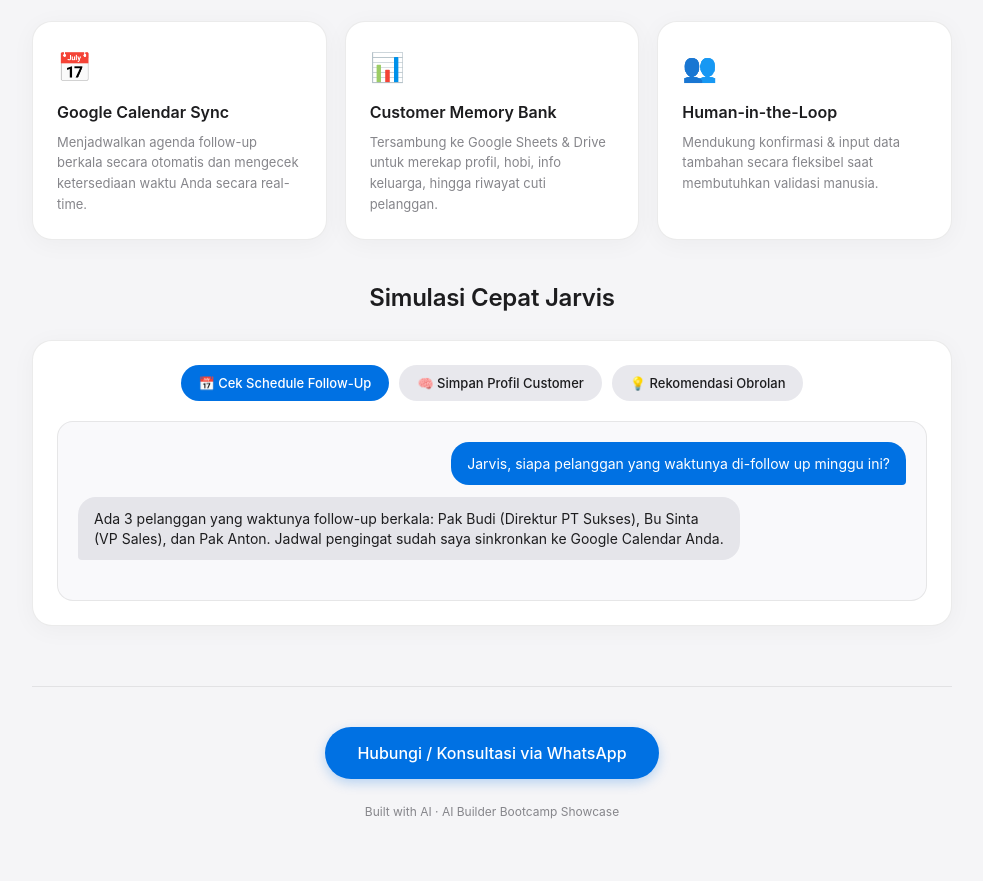
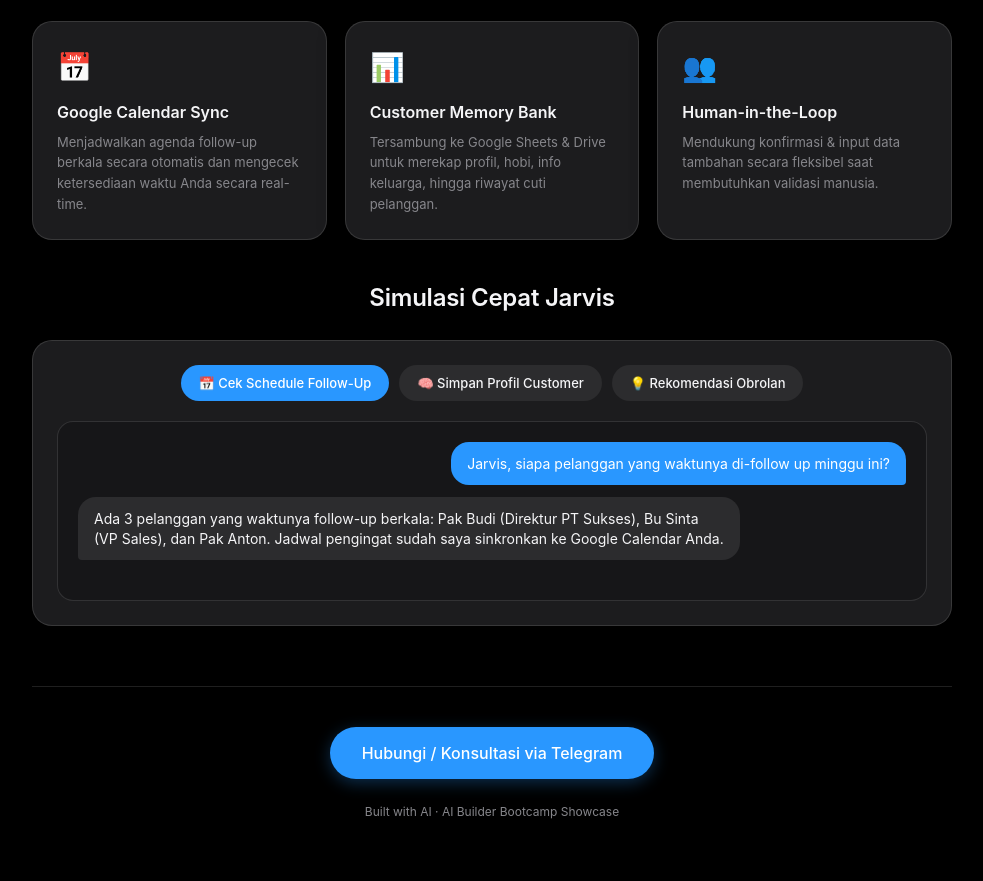
Before and after one commit to myinevitablereality-lab/jarvis-demo, a plain HTML site: page index.html in a window 1280 px wide. Shown: the part 902-1783 px from the top of the page, without its empty margins (148-1131 px from the left). Drawn offline with Linux system fonts and the light colour scheme.

Commit message:
Revise color scheme and update footer contact link
Updated color scheme and button styles for better contrast and visibility. Changed footer contact link from WhatsApp to Telegram.

```diff
--- a/index.html
+++ b/index.html
@@ -6,14 +6,14 @@
   <title>Jarvis — AI Customer Relationship Assistant</title>
   <style>
     :root {
-      --bg: #f5f5f7;
-      --card-bg: #ffffff;
-      --text-main: #1d1d1f;
+      --bg: #000000;
+      --card-bg: #1c1c1e;
+      --text-main: #f5f5f7;
       --text-sub: #86868b;
-      --accent: #0071e3;
-      --accent-hover: #0077ed;
-      --border: rgba(0, 0, 0, 0.08);
-      --shadow: 0 4px 24px rgba(0, 0, 0, 0.04);
+      --accent: #2997ff;
+      --accent-hover: #47a3ff;
+      --border: rgba(255, 255, 255, 0.12);
+      --shadow: 0 4px 24px rgba(0, 0, 0, 0.5);
       --radius: 20px;
     }
 
@@ -23,11 +23,11 @@
 
     /* Header & Hero */
     header { text-align: center; padding: 60px 20px 40px; }
-    .avatar-wrapper { display: inline-flex; align-items: center; justify-content: center; width: 80px; height: 80px; background: #ffffff; border-radius: 50%; box-shadow: var(--shadow); margin-bottom: 20px; font-size: 36px; border: 1px solid var(--border); }
-    .status-badge { display: inline-flex; align-items: center; gap: 8px; background: rgba(52, 199, 89, 0.1); color: #248a3d; padding: 6px 16px; border-radius: 30px; font-size: 13px; font-weight: 600; margin-bottom: 16px; }
-    .pulse-dot { width: 8px; height: 8px; background-color: #34c759; border-radius: 50%; animation: pulse 2s infinite; }
+    .avatar-wrapper { display: inline-flex; align-items: center; justify-content: center; width: 80px; height: 80px; background: #1c1c1e; border-radius: 50%; box-shadow: var(--shadow); margin-bottom: 20px; font-size: 36px; border: 1px solid var(--border); }
+    .status-badge { display: inline-flex; align-items: center; gap: 8px; background: rgba(48, 209, 88, 0.15); color: #30d158; padding: 6px 16px; border-radius: 30px; font-size: 13px; font-weight: 600; margin-bottom: 16px; }
+    .pulse-dot { width: 8px; height: 8px; background-color: #30d158; border-radius: 50%; animation: pulse 2s infinite; }
     @keyframes pulse { 0% { opacity: 1; transform: scale(1); } 50% { opacity: 0.4; transform: scale(1.2); } 100% { opacity: 1; transform: scale(1); } }
-    h1 { font-size: 44px; font-weight: 700; tracking: -0.015em; margin-bottom: 12px; color: var(--text-main); }
+    h1 { font-size: 44px; font-weight: 700; letter-spacing: -0.015em; margin-bottom: 12px; color: var(--text-main); }
     .tagline { font-size: 19px; color: var(--text-sub); max-width: 680px; margin: 0 auto; font-weight: 400; }
 
     /* Section Global */
@@ -38,13 +38,13 @@
     .comp-grid { display: grid; grid-template-columns: repeat(auto-fit, minmax(300px, 1fr)); gap: 20px; }
     .card { background: var(--card-bg); border-radius: var(--radius); padding: 28px; box-shadow: var(--shadow); border: 1px solid var(--border); }
     .card-title { font-size: 18px; font-weight: 600; margin-bottom: 16px; display: flex; align-items: center; gap: 8px; }
-    .chaos-card { border-top: 4px solid #ff3b30; }
-    .solution-card { border-top: 4px solid #34c759; }
+    .chaos-card { border-top: 4px solid #ff453a; }
+    .solution-card { border-top: 4px solid #30d158; }
     .card-list { list-style: none; }
     .card-list li { font-size: 14px; color: var(--text-sub); margin-bottom: 12px; display: flex; align-items: flex-start; gap: 10px; }
     .card-list li::before { content: "•"; font-weight: bold; font-size: 16px; }
-    .chaos-card li::before { color: #ff3b30; }
-    .solution-card li::before { color: #34c759; }
+    .chaos-card li::before { color: #ff453a; }
+    .solution-card li::before { color: #30d158; }
 
     /* Capabilities */
     .caps-grid { display: grid; grid-template-columns: repeat(auto-fit, minmax(260px, 1fr)); gap: 18px; }
@@ -56,18 +56,18 @@
     /* Interactive Simulation */
     .sim-container { background: var(--card-bg); border-radius: var(--radius); padding: 24px; border: 1px solid var(--border); box-shadow: var(--shadow); }
     .sim-buttons { display: flex; flex-wrap: wrap; gap: 10px; justify-content: center; margin-bottom: 20px; }
-    .sim-btn { background: #e8e8ed; border: none; padding: 10px 18px; border-radius: 30px; font-size: 13px; font-weight: 500; color: var(--text-main); cursor: pointer; transition: all 0.2s ease; }
+    .sim-btn { background: #2c2c2e; border: none; padding: 10px 18px; border-radius: 30px; font-size: 13px; font-weight: 500; color: var(--text-main); cursor: pointer; transition: all 0.2s ease; }
     .sim-btn:hover, .sim-btn.active { background: var(--accent); color: #ffffff; }
-    .chat-box { background: #f9f9fb; border-radius: 16px; padding: 20px; min-height: 180px; display: flex; flex-direction: column; gap: 12px; border: 1px solid var(--border); }
+    .chat-box { background: #161618; border-radius: 16px; padding: 20px; min-height: 180px; display: flex; flex-direction: column; gap: 12px; border: 1px solid var(--border); }
     .msg { max-width: 80%; padding: 12px 16px; border-radius: 18px; font-size: 14px; line-height: 1.4; animation: fadeIn 0.3s ease-in; }
-    .msg-user { background: var(--accent); color: white; align-self: flex-end; border-bottom-right-radius: 4px; }
-    .msg-agent { background: #e5e5ea; color: var(--text-main); align-self: flex-start; border-bottom-left-radius: 4px; }
+    .msg-user { background: var(--accent); color: #ffffff; align-self: flex-end; border-bottom-right-radius: 4px; }
+    .msg-agent { background: #2c2c2e; color: var(--text-main); align-self: flex-start; border-bottom-left-radius: 4px; }
     .typing { font-style: italic; color: var(--text-sub); font-size: 12px; align-self: flex-start; }
     @keyframes fadeIn { from { opacity: 0; transform: translateY(6px); } to { opacity: 1; transform: translateY(0); } }
 
     /* Footer & CTA */
     footer { text-align: center; margin-top: 60px; padding-top: 40px; border-top: 1px solid var(--border); }
-    .cta-btn { display: inline-block; background: var(--accent); color: white; padding: 14px 32px; border-radius: 980px; text-decoration: none; font-size: 16px; font-weight: 500; transition: background 0.2s; box-shadow: 0 4px 12px rgba(0,113,227,0.25); }
+    .cta-btn { display: inline-block; background: var(--accent); color: #ffffff; padding: 14px 32px; border-radius: 980px; text-decoration: none; font-size: 16px; font-weight: 500; transition: background 0.2s; box-shadow: 0 4px 16px rgba(41, 151, 255, 0.3); }
     .cta-btn:hover { background: var(--accent-hover); }
     .footer-text { margin-top: 24px; font-size: 12px; color: var(--text-sub); }
   </style>
@@ -147,7 +147,7 @@
 
     <!-- 5. Footer & CTA -->
     <footer>
-      <a href="https://wa.me/6281330595925" target="_blank" class="cta-btn">Hubungi / Konsultasi via WhatsApp</a>
+      <a href="https://t.me/+6281330595925" target="_blank" class="cta-btn">Hubungi / Konsultasi via Telegram</a>
       <p class="footer-text">Built with AI · AI Builder Bootcamp Showcase</p>
     </footer>
   </div>
```
